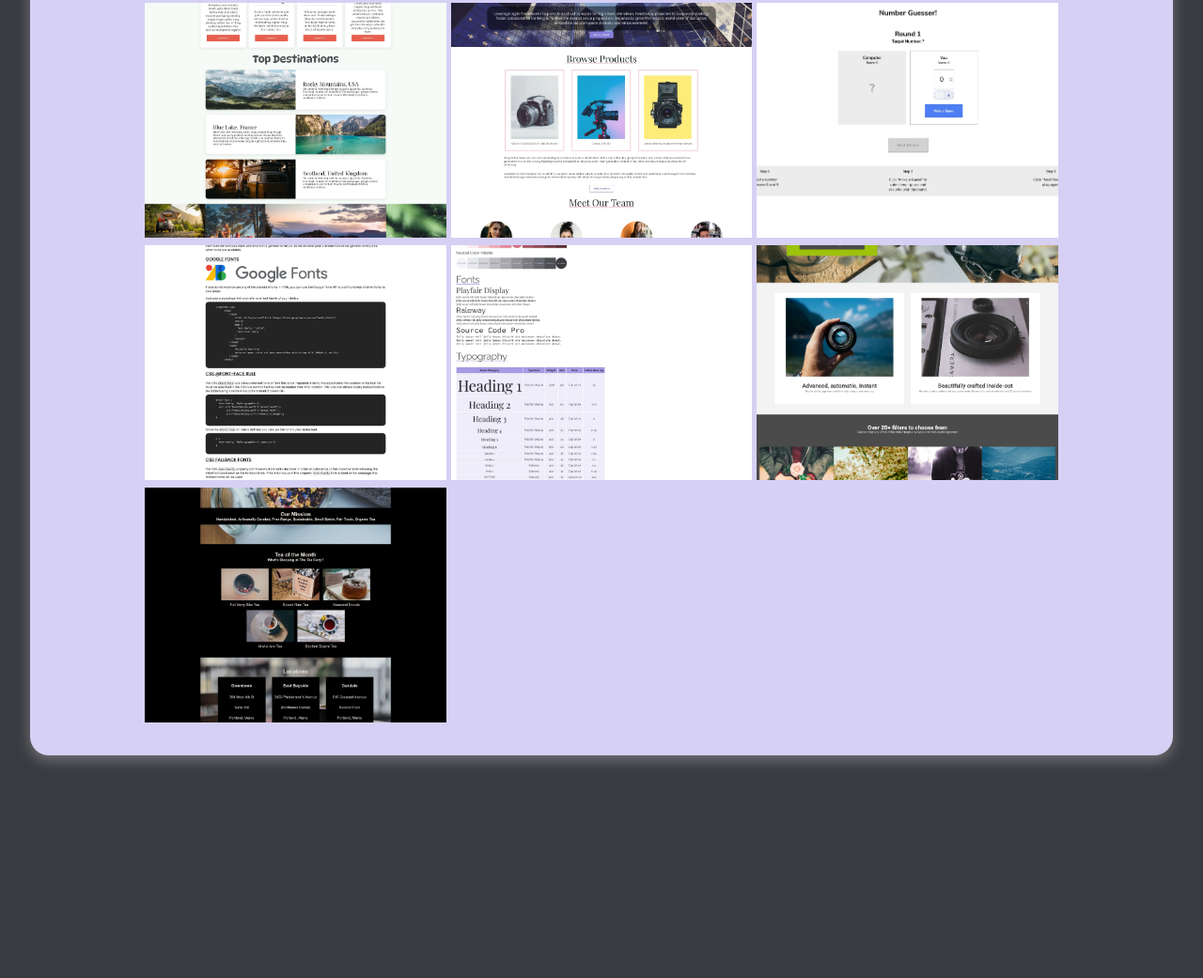
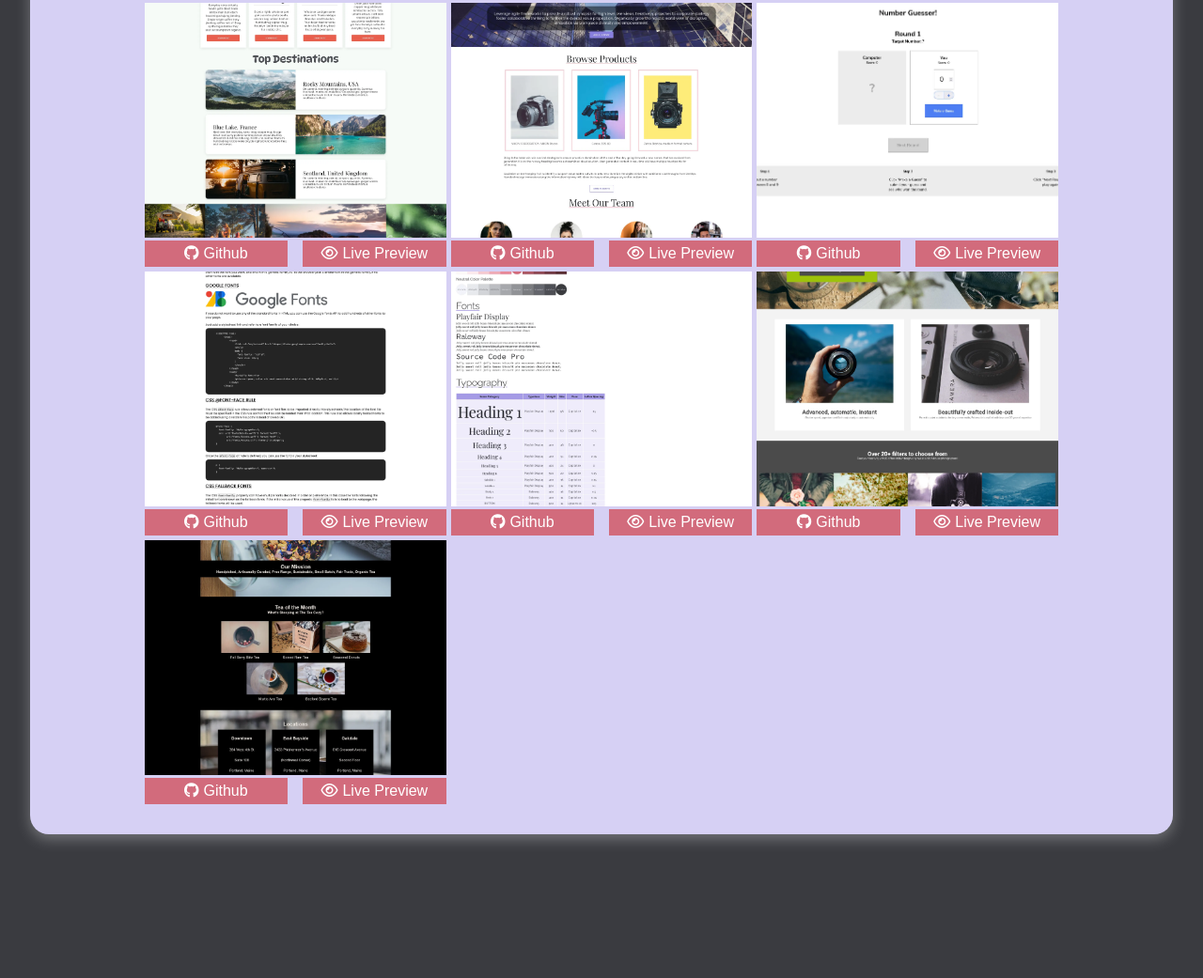
Before and after one commit to cirtoska/Codecademy-Portfolio-Website, a plain HTML site: page index.html in a window 1280 px wide. Shown: the part 1866-2907 px from the top of the page at 94% size. Drawn offline with nearby package versions, Linux system fonts and the light colour scheme.

Commit message:
added portfolio links

```diff
--- a/index.html
+++ b/index.html
@@ -114,6 +114,20 @@
                   alt="Project Responsive Club Website"
                 />
               </a>
+              <div class="buttons">
+                <button class="btn github-btn">
+                  <a
+                    href="https://github.com/cirtoska/Challenge-Project---Responsive-Club-Website"
+                    ><i class="fa-brands fa-github"></i>Github</a
+                  >
+                </button>
+                <button class="btn preview-btn">
+                  <a
+                    href="https://cirtoska.github.io/Challenge-Project---Responsive-Club-Website/"
+                    ><i class="fa-regular fa-eye"></i>Live Preview</a
+                  >
+                </button>
+              </div>
             </div>
             <div class="magnific-img">
               <a
@@ -126,6 +140,20 @@
                   alt="Project Flexbox Business Website"
                 />
               </a>
+              <div class="buttons">
+                <button class="btn github-btn">
+                  <a
+                    href="https://github.com/cirtoska/Chalenge-Project-Flexbox-business-site"
+                    ><i class="fa-brands fa-github"></i>Github</a
+                  >
+                </button>
+                <button class="btn preview-btn">
+                  <a
+                    href="https://cirtoska.github.io/Chalenge-Project-Flexbox-business-site/"
+                    ><i class="fa-regular fa-eye"></i>Live Preview</a
+                  >
+                </button>
+              </div>
             </div>
             <div class="magnific-img">
               <a
@@ -138,6 +166,20 @@
                   alt="JavaScript Project Number Guesser"
                 />
               </a>
+              <div class="buttons">
+                <button class="btn github-btn">
+                  <a
+                    href="https://github.com/cirtoska/Codecademy-Challenge-Project---Number-Guesser"
+                    ><i class="fa-brands fa-github"></i>Github</a
+                  >
+                </button>
+                <button class="btn preview-btn">
+                  <a
+                    href="https://cirtoska.github.io/Codecademy-Challenge-Project---Number-Guesser/"
+                    ><i class="fa-regular fa-eye"></i>Live Preview</a
+                  >
+                </button>
+              </div>
             </div>
             <div class="magnific-img">
               <a
@@ -150,6 +192,20 @@
                   alt="Build your own cheet sheet"
                 />
               </a>
+              <div class="buttons">
+                <button class="btn github-btn">
+                  <a
+                    href="https://github.com/cirtoska/Challenge-Project-Build-Your-Own-Cheat-Sheet"
+                    ><i class="fa-brands fa-github"></i>Github</a
+                  >
+                </button>
+                <button class="btn preview-btn">
+                  <a
+                    href="https://cirtoska.github.io/Challenge-Project-Build-Your-Own-Cheat-Sheet/"
+                    ><i class="fa-regular fa-eye"></i>Live Preview</a
+                  >
+                </button>
+              </div>
             </div>
             <div class="magnific-img">
               <a
@@ -162,6 +218,20 @@
                   alt="Project Website Design System"
                 />
               </a>
+              <div class="buttons">
+                <button class="btn github-btn">
+                  <a
+                    href="https://github.com/cirtoska/codecademy-build-a-website-design-system"
+                    ><i class="fa-brands fa-github"></i>Github</a
+                  >
+                </button>
+                <button class="btn preview-btn">
+                  <a
+                    href="https://cirtoska.github.io/codecademy-build-a-website-design-system/"
+                    ><i class="fa-regular fa-eye"></i>Live Preview</a
+                  >
+                </button>
+              </div>
             </div>
             <div class="magnific-img">
               <a
@@ -174,6 +244,18 @@
                   alt="Project Fotomatic"
                 />
               </a>
+              <div class="buttons">
+                <button class="btn github-btn">
+                  <a href="https://github.com/cirtoska/Codecademy-Fotomatic"
+                    ><i class="fa-brands fa-github"></i>Github</a
+                  >
+                </button>
+                <button class="btn preview-btn">
+                  <a href="https://cirtoska.github.io/Codecademy-Fotomatic/"
+                    ><i class="fa-regular fa-eye"></i>Live Preview</a
+                  >
+                </button>
+              </div>
             </div>
             <div class="magnific-img">
               <a
@@ -186,6 +268,20 @@
                   alt="Project Tea Cozy"
                 />
               </a>
+              <div class="buttons">
+                <button class="btn github-btn">
+                  <a
+                    href="https://github.com/cirtoska/Codecademy-Off-Platform---Project-Tea-Cozy"
+                    ><i class="fa-brands fa-github"></i>Github</a
+                  >
+                </button>
+                <button class="btn preview-btn">
+                  <a
+                    href="https://cirtoska.github.io/Codecademy-Off-Platform---Project-Tea-Cozy/"
+                    ><i class="fa-regular fa-eye"></i>Live Preview</a
+                  >
+                </button>
+              </div>
             </div>
           </div>
         </div>
--- a/style.css
+++ b/style.css
@@ -163,7 +163,36 @@ nav a:hover {
   border-radius: 20px;
   box-shadow: var(--dark-shadow);
 }
+.buttons {
+  display: flex;
+  justify-content: space-between;
+  gap: 1rem;
+}
+.btn {
+  border: none;
+  padding: 5px 10px;
+  background-color: var(--zany-pink-500);
+  width: 100%;
+  transition: all ease 1s;
+}
+.btn:hover {
+  background-color: var(--zany-pink-400);
+}
 
+.btn a {
+  color: var(--clr-white);
+  text-decoration: none;
+}
+.btn a {
+  color: var(--clr-white);
+  text-decoration: none;
+}
+.github-btn, .preview-btn {
+  font-size: 1rem;
+}
+.buttons .fa-github, .buttons .fa-eye {
+  padding-right: 5px;
+}
 .title {
   font-family: 'Comfortaa', cursive;
   font-size: 3rem;
```
